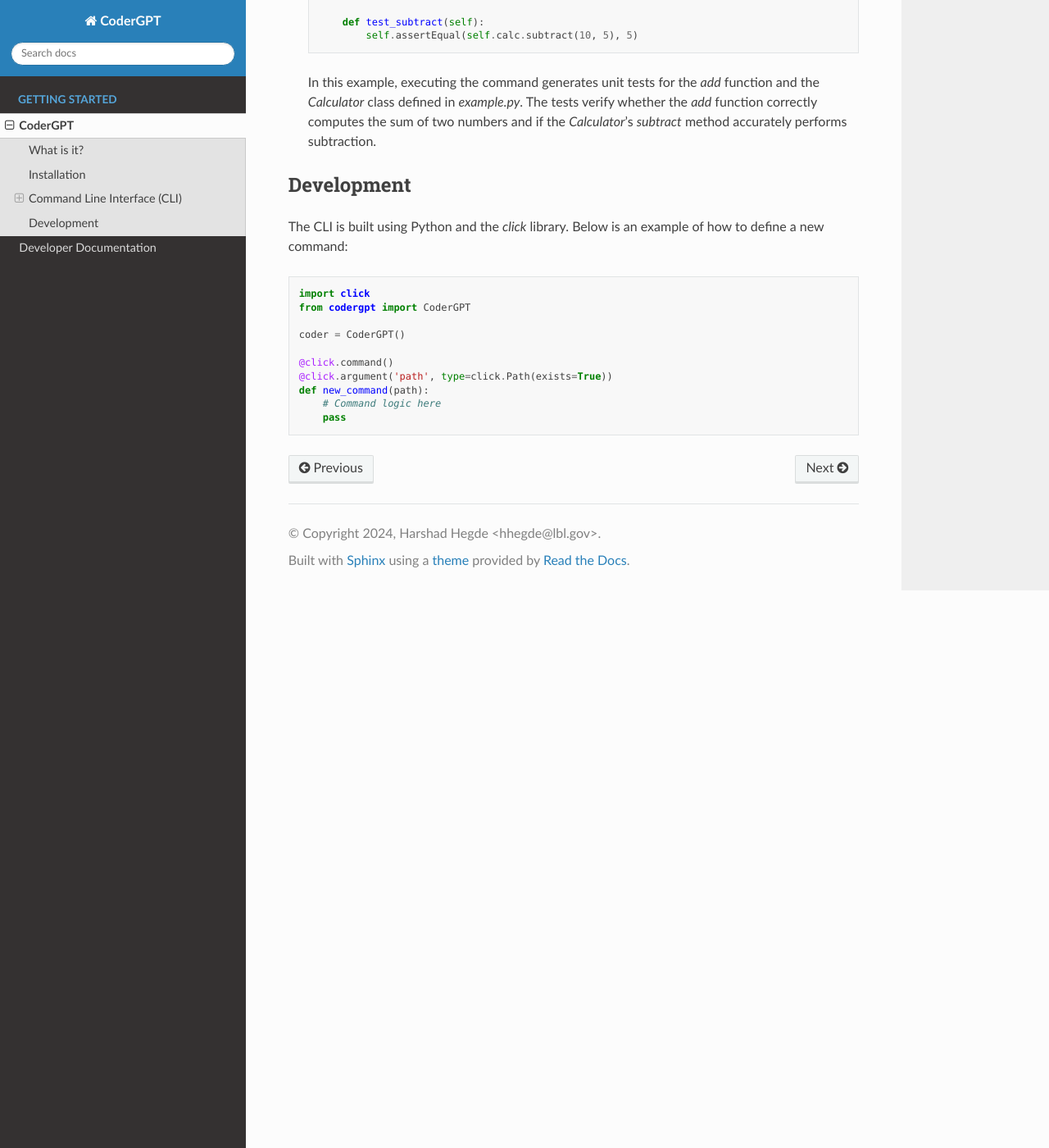
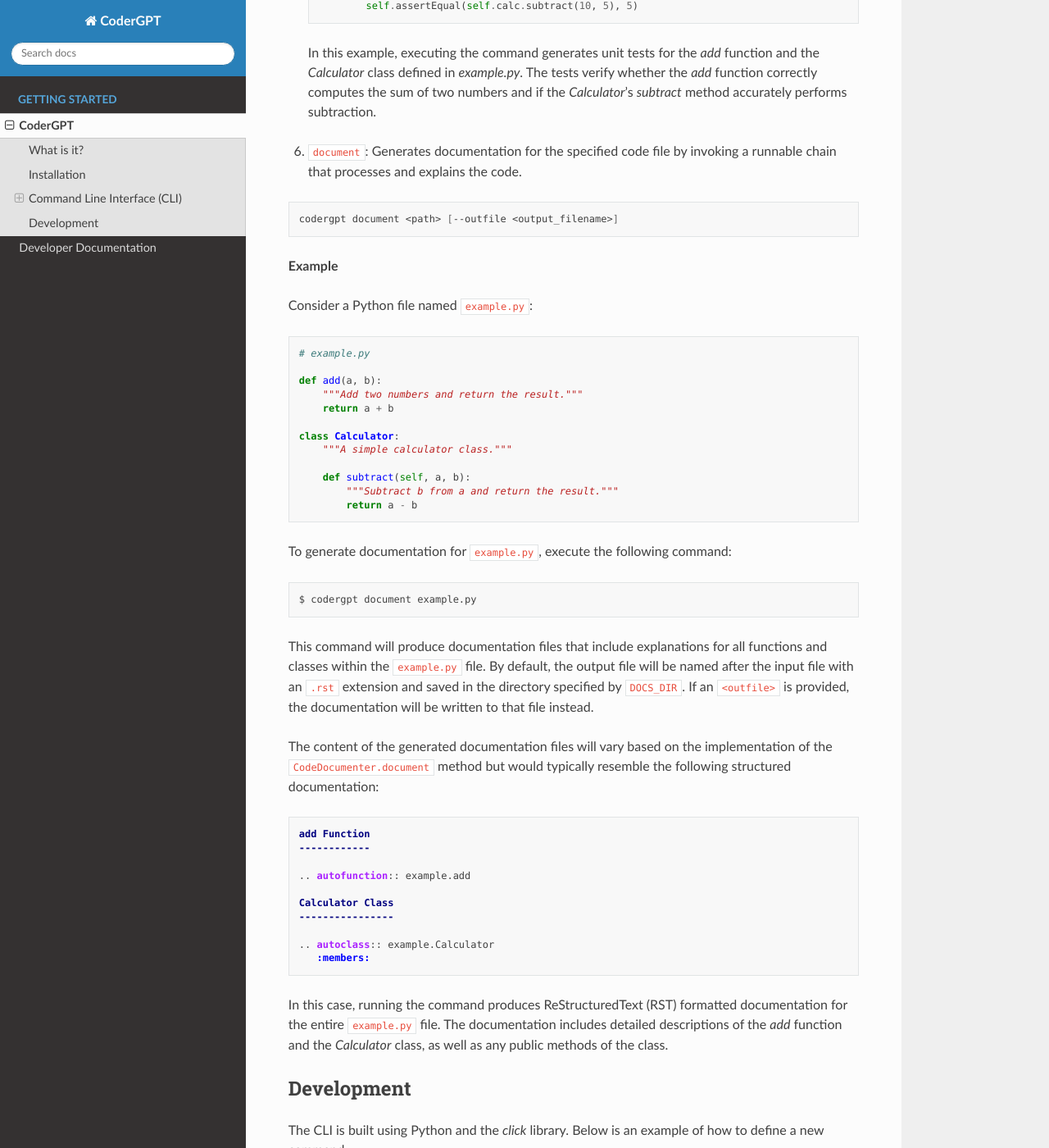
Before and after one commit to hrshdhgd/CoderGPT, a Sphinx documentation site: the page built from docs/description.rst, in a window 1280 px wide and 1400 px high, scrolled down 4756 px. Shown: the whole window at 82% size. Built offline with Sphinx 7.4.7 and the Read the Docs theme 2.0.0, drawn with Linux system fonts in a browser that asks for light colours; pages that are not in the unit, such as notebooks, are missing from menus; some of the changed text lies outside the part shown.

Commit message:
updated docs

```diff
--- a/docs/description.rst
+++ b/docs/description.rst
@@ -63,6 +63,7 @@ Options
 Commands
 ~~~~~~~~
 
+.. _inspect-command:
 1. **inspect**: Inspect a package and display a file-language map.
 
    .. code-block:: shell
@@ -82,6 +83,7 @@ Commands
        src/codergpt/cli.py                         Python
        ...
 
+.. _explain-command:
 2. **explain**: Explain a specific function or class within a package.
 
    .. code-block:: shell
@@ -96,6 +98,7 @@ Commands
        Explanation for the code:
        This code defines a method called `explain` that takes in three parameters...
 
+.. _comment-command:
 3. **comment**: Add comments to the code in a package. The user has the choice to overwrite the file or create a new one.
 
    .. code-block:: shell
@@ -129,6 +132,7 @@ Commands
            ...
            """
 
+.. _optimize-command:
 4. **optimize**: Optimizes and adds comments to the code in a package. The user has the choice to overwrite the file or create a new one.
 
    .. code-block:: shell
@@ -213,11 +217,12 @@ Commands
         By using these optimizations, we improve the efficiency and readability of the code.
         """
 
-5s. **write-tests**: Generates test cases for specified functions and/or classes within a Python code file.
+.. _write-tests-command:
+5. **write-tests**: Generates test cases for specified functions and/or classes within a Python code file.
 
    .. code-block:: shell
 
-       codergpt write-tests <path> [--function <function_name>] [--class <classname>]
+       codergpt write-tests <filename> [--function <function_name>] [--class <classname>] [--outfile <output_filename>]
 
    **Example**
 
@@ -260,6 +265,58 @@ Commands
 
    In this example, executing the command generates unit tests for the `add` function and the `Calculator` class defined in `example.py`. The tests verify whether the `add` function correctly computes the sum of two numbers and if the `Calculator`'s `subtract` method accurately performs subtraction.
 
+.. _document-command:
+
+6. ``document``: Generates documentation for the specified code file by invoking a runnable chain that processes and explains the code.
+
+.. code-block:: shell
+
+   codergpt document <path> [--outfile <output_filename>]
+
+**Example**
+
+Consider a Python file named ``example.py``:
+
+.. code-block:: python
+
+   # example.py
+
+   def add(a, b):
+       """Add two numbers and return the result."""
+       return a + b
+
+   class Calculator:
+       """A simple calculator class."""
+
+       def subtract(self, a, b):
+           """Subtract b from a and return the result."""
+           return a - b
+
+To generate documentation for ``example.py``, execute the following command:
+
+.. code-block:: shell
+
+   $ codergpt document example.py
+
+This command will produce documentation files that include explanations for all functions and classes within the ``example.py`` file. By default, the output file will be named after the input file with an ``.rst`` extension and saved in the directory specified by ``DOCS_DIR``. If an ``<outfile>`` is provided, the documentation will be written to that file instead.
+
+The content of the generated documentation files will vary based on the implementation of the ``CodeDocumenter.document`` method but would typically resemble the following structured documentation:
+
+.. code-block:: rst
+
+   add Function
+   ------------
+
+   .. autofunction:: example.add
+
+   Calculator Class
+   ----------------
+
+   .. autoclass:: example.Calculator
+      :members:
+
+In this case, running the command produces ReStructuredText (RST) formatted documentation for the entire ``example.py`` file. The documentation includes detailed descriptions of the `add` function and the `Calculator` class, as well as any public methods of the class.
+
 Development
 -----------
 
```
